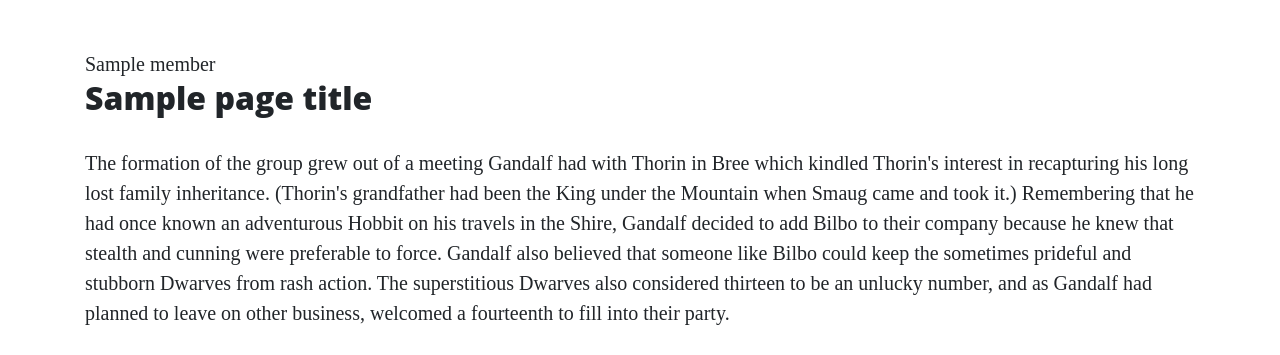
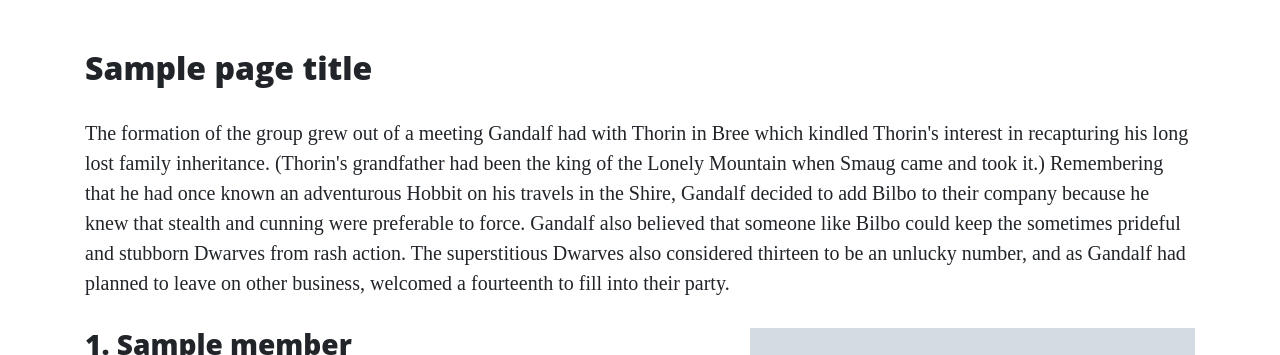
Before and after one commit to SophieTiger/thorin-flask-app, a Flask app: template templates/about.html in a window 1280 px wide. Shown: the part 629-984 px from the top of the page. Run offline with Flask 3, Linux system fonts and the light colour scheme; the template is opened without the code that fills it: most values are stand-ins (such as "Sample title", 1, 10 or a date in 2020); grey boxes marked "Sample" are stand-in pictures; some libraries are stand-ins or nearby versions.

Commit message:
Add if else statement and loop to iterate through company data

```diff
--- a/templates/about.html
+++ b/templates/about.html
@@ -1,89 +1,53 @@
 {% extends "base.html" %}
 {% block content %}
-
-{{ company[1]["name"] }}
 
     <h2>{{ page_title }}</h2>
     <p>
         The formation of the group grew out of a meeting Gandalf had with Thorin in Bree which kindled Thorin's interest in
-    recapturing his long lost family inheritance. (Thorin's grandfather had been the King under the Mountain when Smaug
-    came and took it.) Remembering that he had once known an adventurous Hobbit on his travels in the Shire, Gandalf
-    decided to add Bilbo to their company because he knew that stealth and cunning were preferable to force. Gandalf
-    also believed that someone like Bilbo could keep the sometimes prideful and stubborn Dwarves from rash action. The
-    superstitious Dwarves also considered thirteen to be an unlucky number, and as Gandalf had planned to leave on other
-    business, welcomed a fourteenth to fill into their party.
+		recapturing his long lost family inheritance. (Thorin's grandfather had been the king of the Lonely Mountain when
+		Smaug came and took it.) Remembering that he had once known an adventurous Hobbit on his travels in the Shire,
+		Gandalf decided to add Bilbo to their company because he knew that stealth and cunning were preferable to force.
+		Gandalf also believed that someone like Bilbo could keep the sometimes prideful and stubborn Dwarves from rash
+		action. The superstitious Dwarves also considered thirteen to be an unlucky number, and as Gandalf had planned to
+		leave on other business, welcomed a fourteenth to fill into their party.
     </p>
 
+    {% for member in company %}
+
         <div class="row featurette">
+
+            {% if loop.index % 2 != 0 %}
+
                 <div class="col-md-7">
-        <h3>Thorin Oakenshield</h3>
-        <p>
-            Thorin II was born in TA 2746 to the Dwarf prince Thráin II in the city of the Lonely Mountain. Early in his
-            youth, Thorin and the other Dwarves of the Lonely Mountain were forced to flee by the dragon Smaug, in TA
-            2770. While in exile, he quickly grew into a capable warrior. This was demonstrated at the Battle of
-            Azanulbizar, near Moria, in TA 2799. He fought with one of the Dwarven armies beneath Moria's East-gate, and
-            at some point in the battle, his shield broke, and, using an oaken tree branch found on the ground as a
-            shield, he gained the epithet "Oakenshield," which remained with him even in death.
-        </p>
+                    <h3>{{ loop.index }}. {{ member.name }}</h3>
+                    <p>{{ member.description }}</p>
                 </div>
                 <div class="col-md-5">
-        <img src="https://static.wikia.nocookie.net/lotr/images/3/3f/ThorinBIG.jpg" alt="">
-    </div>
+                    <img src="{{ member.image_source }}" alt="" class="featurette-image image-responsive">
                 </div>
 
-<div class="row featurette">
+            {% else %}
+
                 <div class="col-md-5">
-        <img src="https://static.wikia.nocookie.net/lotr/images/a/a6/HBT-DWF-003.jpg" alt="">
+                    <img src="{{ member.image_source }}" alt="" class="featurette-image image-responsive">
                 </div>
                 <div class="col-md-7">
-        <h3>Fili and Kili</h3>
-        <p>
-            Fíli and Kíli were nephews of Thorin, who was the elder brother of their mother, Dís. They were also nephews
-            of Frerin, grandsons of Thráin II, and great-grandsons of Thrór. Fíli's most distinguishing feature was his
-            long nose, the longest of any of the Dwarves in Thorin's company.
-        </p>
-    </div>
+                    <h3>{{ loop.index }}. {{ member.name }}</h3>
+                    <p>{{ member.description }}</p>
                 </div>
 
-<div class="row featurette">
-    <div class="col-md-7">
-        <h3>Oin</h3>
-        <p>
-            TÓin was the older brother of Glóin, cousin of Dwalin and Balin, and uncle of Gimli. Óin's uncle was Fundin,
-            the father of Balin and Dwalin.
 
-            Óin fought in the Battle of Azanulbizar along with Thorin Oakenshield, and in TA 2941 joined Thorin's
-            company on the quest to reclaim the Lonely Mountain, wearing a brown hood.[2] Óin was one of the Dwarves who
-            bet that Bilbo would come along with them to reclaim the Lonely Mountain. Óin and his brother Glóin were
-            usually in charge of preparing the fire for the Company, as they were the most skilled of the group. He
-            fought in and survived the Battle of Five Armies, and later settled in the Lonely Mountain with King Dáin II
-            Ironfoot, along with many other Dwarves of the company of Thorin.
-        </p>
-    </div>
-    <div class="col-md-5">
-        <img src="https://static.wikia.nocookie.net/lotr/images/e/e8/Oin.jpg" alt="">
-    </div>
+
+            {% endif %}
+
         </div>
 
-<div class="row featurette">
-    <div class="col-md-5">
-        <img src="https://static.wikia.nocookie.net/lotr/images/f/fc/Gloin_2.jpg" alt="">
-    </div>
-    <div class="col-md-7">
-        <h3>Gloin</h3>
-        <p>
-            Glóin was born in TA 2783, after the dragon Smaug desolated Erebor. He was the younger child of Gróin and
-            younger brother of Óin.
+        {% if loop.index != loop.length %}
 
-            In TA 2799, Glóin was known to have fought in the Battle of Azanulbizar, the last battle of the War of the
-            Dwarves and Orcs, though it is unknown how significant his contribution was, being 16 years old.
+            <hr class="featurette-divider">
 
-            In TA 2879, in the Blue Mountains, while in exile, his son Gimli was born to him and an unknown wife. In
-            March of TA 2941 in Bree, Thorin Oakenshield met by chance the wizard Gandalf the Grey, pushing Thorin to
-            reclaim Erebor, so that Smaug wouldn't ally with Sauron. When Gandalf mentioned Hobbits, Glóin referred them
-            as "simpletons" and also said that Hobbits "would never dare to come within smelling distance of the
-            nakedest dragonet new from the shell".
-        </p>
-    </div>
-</div>
+        {% endif %}
+
+    {% endfor %}
+
 {% endblock %}
```
Also changed, not shown: data/company.json (+59 -4 lines). Lines whose indentation alone changed are shown as unchanged.
